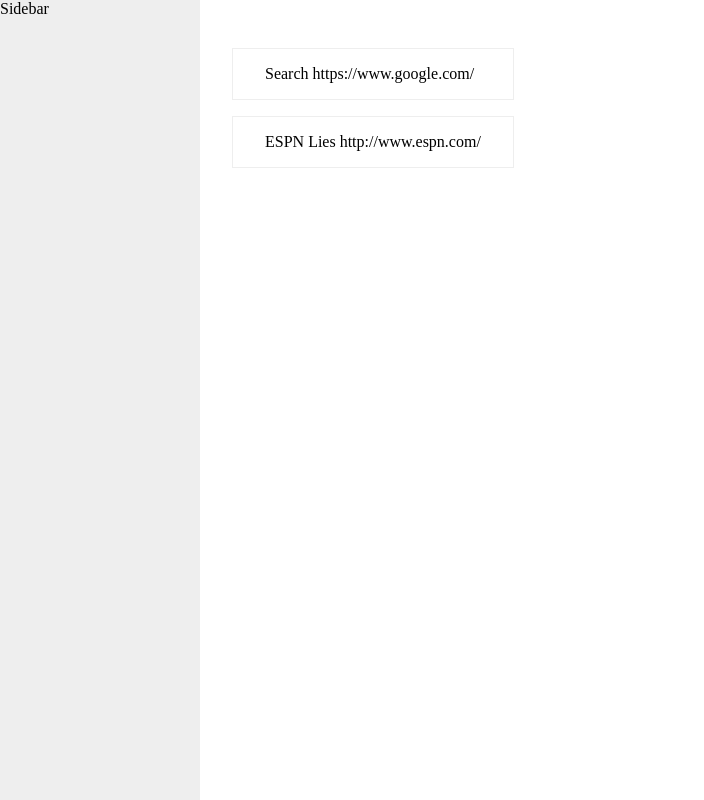
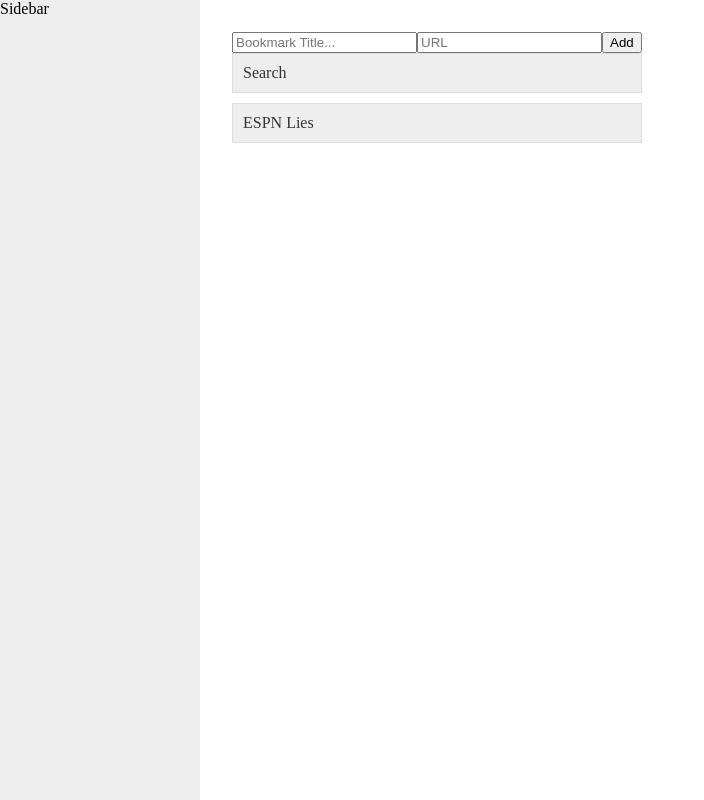
Before and after one commit to SeanM88/bookmarker, a Nuxt app: page /bookmarks in a window 1280 px wide. Shown: the whole page, without its empty margins (0-704 px from the left). Built offline with nearby package versions, Linux system fonts and the light colour scheme.

Commit message:
Enable SCSS syntax with sass-loader and added AddBookmark component

```diff
--- /dev/null
+++ b/components/AddBookmark.vue
@@ -0,0 +1,24 @@
+<template lang="html">
+  <div class="AddBookmark">
+    <form>
+      <input type="text" v-model="title" placeholder="Bookmark Title...">
+      <input type="text" v-model="url" placeholder="URL">
+      <input type="submit" value="Add">
+    </form>
+  </div>
+</template>
+
+<script>
+export default {
+  name: 'AddBookmark',
+  data() {
+    return {
+      title: '',
+      url: ''
+    }
+  }
+}
+</script>
+
+<style lang="scss" scoped>
+</style>
--- a/components/Bookmark.vue
+++ b/components/Bookmark.vue
@@ -1,7 +1,6 @@
 <template lang="html">
-  <div class="bookmark">
-    {{ title }}
-    {{ url }}
+  <div class="Bookmark">
+    <a :href="url" :title="url">{{ title }}</a>
   </div>
 </template>
 
@@ -12,5 +11,17 @@
 }
 </script>
 
-<style lang="css" scoped>
+<style lang="scss" scoped>
+  .Bookmark {
+    display: block;
+    padding: 10px;
+    margin: 0 0 10px;
+    background: #eee;
+    border: 1px solid #ddd;
+
+    a {
+      color: #333;
+      text-decoration: none;
+    }
+  }
 </style>
--- a/package.json
+++ b/package.json
@@ -16,6 +16,8 @@
     "@nuxtjs/axios": "^5.3.6"
   },
   "devDependencies": {
-    "nodemon": "^1.18.9"
+    "node-sass": "^4.12.0",
+    "nodemon": "^1.18.9",
+    "sass-loader": "^7.1.0"
   }
 }
--- a/pages/bookmarks/index.vue
+++ b/pages/bookmarks/index.vue
@@ -1,14 +1,17 @@
 <template lang="html">
   <div class="page">
+    <AddBookmark />
     <Bookmark v-for="b in bookmarks" :key="b.id" :title="b.title" :url="b.url" />
   </div>
 </template>
 
 <script>
+import AddBookmark from '../../components/AddBookmark';
 import Bookmark from '../../components/Bookmark';
 
 export default {
   components: {
+    AddBookmark,
     Bookmark
   },
   computed: {
@@ -23,10 +26,4 @@
   .page {
     padding: 2rem;
   }
-  .bookmark {
-    display: block;
-    padding: 1rem 2rem;
-    border: 1px solid #eee;
-    margin: 1rem 0;
-  }
 </style>
--- a/store/bookmarks.js
+++ b/store/bookmarks.js
@@ -4,12 +4,14 @@
       id: 1,
       title: 'Search',
       url: 'https://www.google.com/',
+      starred: false,
       tags: ['search', 'seo']
     },
     {
       id: 2,
       title: 'ESPN Lies',
       url: 'http://www.espn.com/',
+      starred: false,
       tags: ['sports', 'NFL']
     }
   ]
```
Also changed, not shown: 1 other file (tests, documents, lock files or other folders).
